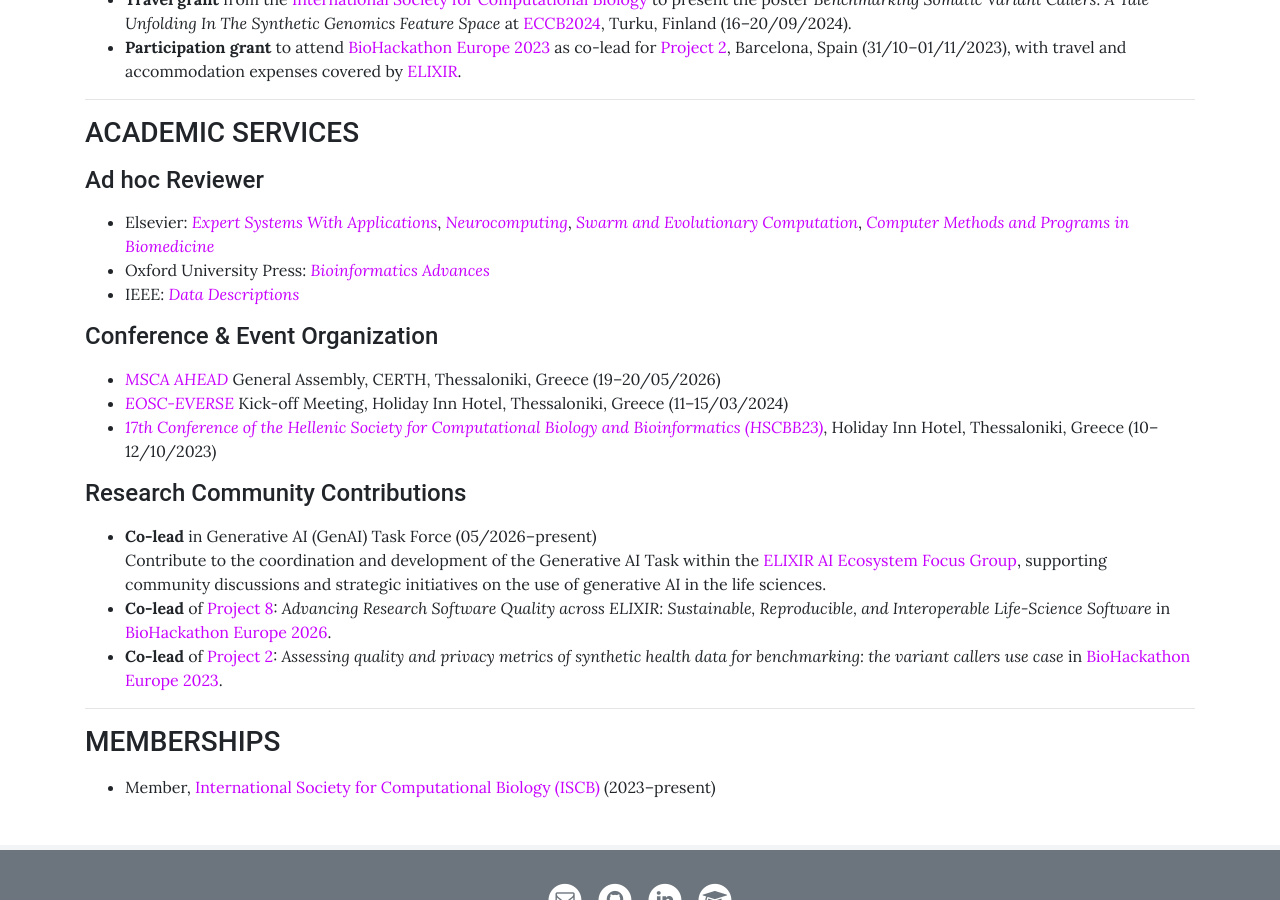
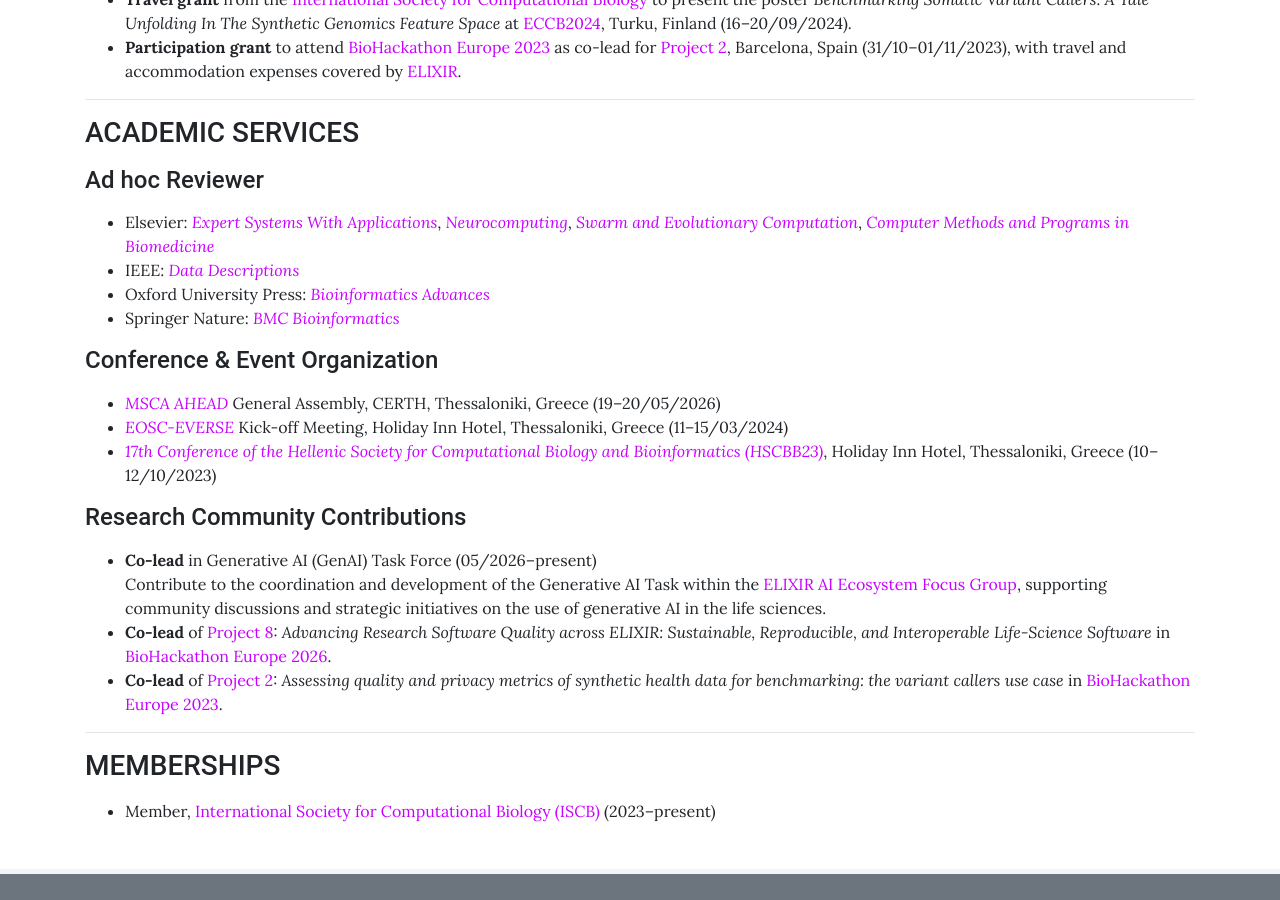
Before and after one commit to sfragkoul/sfragkoul.github.io, a Jekyll site: the page built from pages/CV.md, in a window 1280 px wide and 900 px high, scrolled down 2279 px. Built offline with Jekyll 4.4.1, drawn with Linux system fonts in a browser that asks for light colours.

Commit message:
Update CV.md

```diff
--- a/pages/CV.md
+++ b/pages/CV.md
@@ -96,8 +96,9 @@
 
 #### Ad hoc Reviewer
 - Elsevier: *[Expert Systems With Applications](https://www.sciencedirect.com/journal/expert-systems-with-applications)*, *[Neurocomputing](https://www.sciencedirect.com/journal/neurocomputing)*, *[Swarm and Evolutionary Computation](https://www.sciencedirect.com/journal/swarm-and-evolutionary-computation/about/aims-and-scope)*, *[Computer Methods and Programs in Biomedicine](https://www.sciencedirect.com/journal/computer-methods-and-programs-in-biomedicine)*
+- IEEE: *[Data Descriptions](https://www.ieee-data.org/)*
 - Oxford University Press: *[Bioinformatics Advances](https://academic.oup.com/bioinformaticsadvances)*
-- IEEE: *[Data Descriptions](https://www.ieee-data.org/)*
+- Springer Nature: *[BMC Bioinformatics](https://link.springer.com/journal/12859)*
 
 #### Conference & Event Organization
 - [*MSCA AHEAD*](https://ahead-msca.eu/) General Assembly, CERTH, Thessaloniki, Greece (19–20/05/2026)
```
